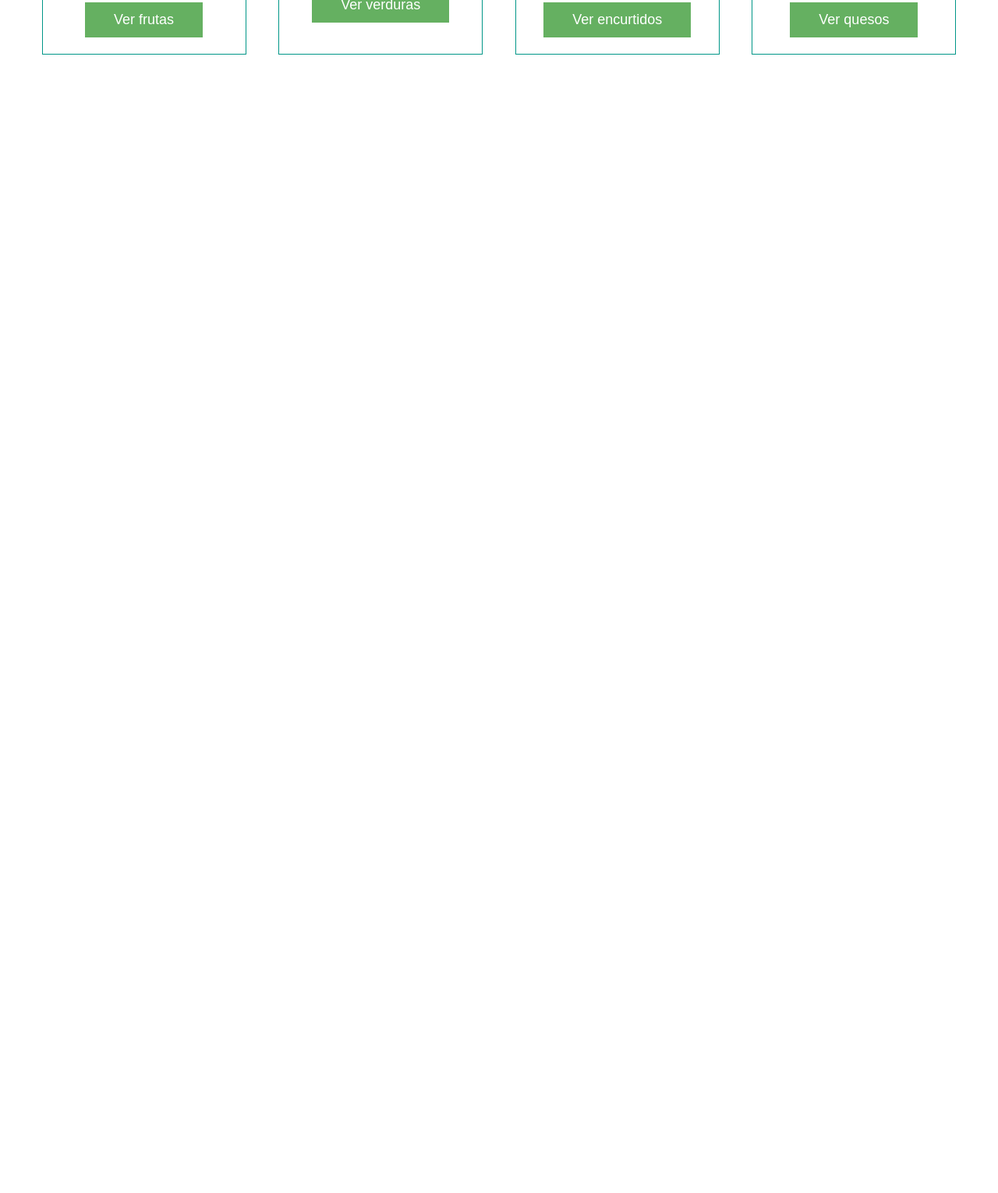
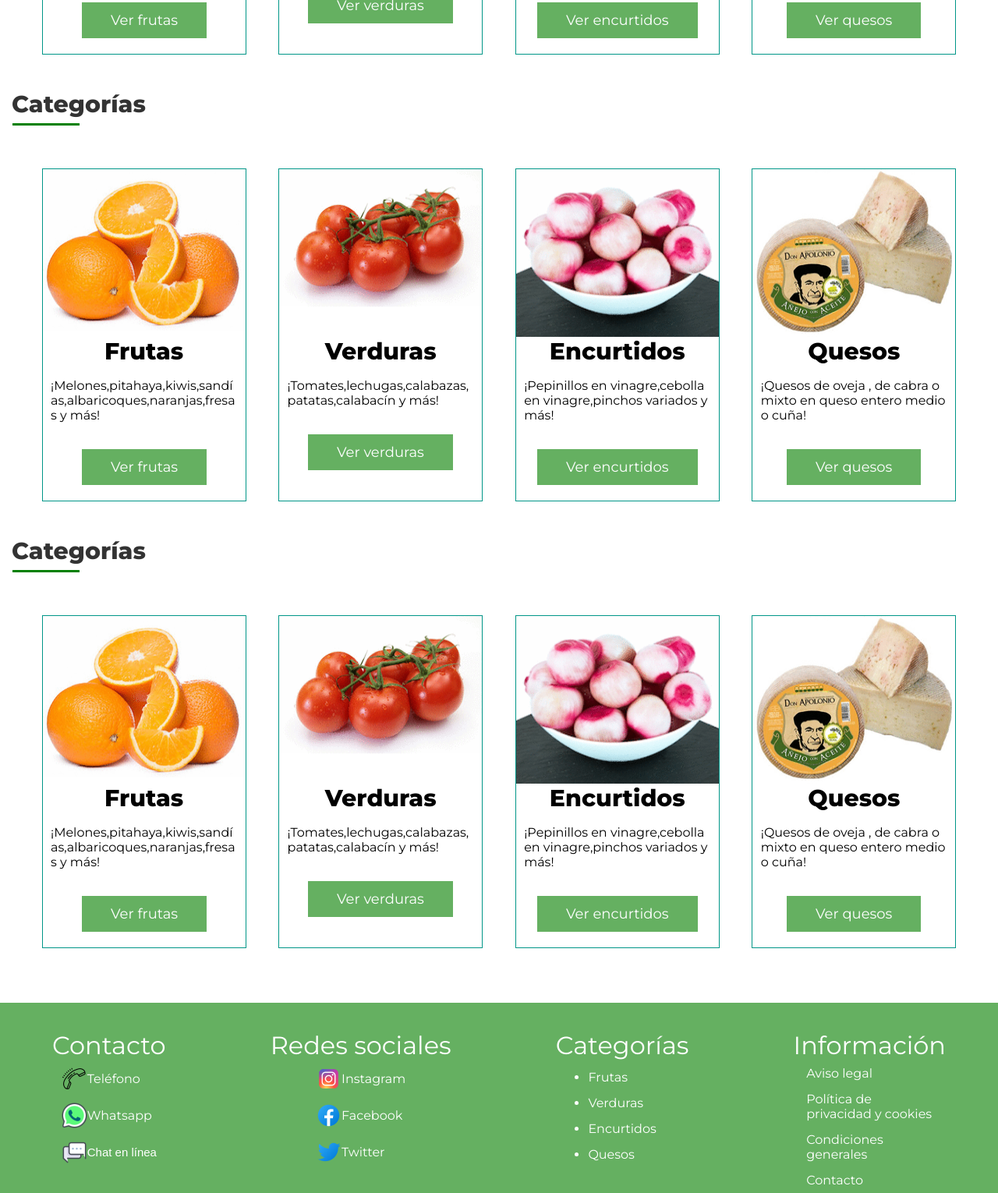
Before and after one commit to ASANCHEZWEB/HORTICURITA-GATSBY, a Gatsby site: page / in a window 1280 px wide. Shown: the part 1068-2598 px from the top of the page at 78% size. Before the commit the page ends 1138 px from the top, so only its background shows below. Built offline with nearby package versions, Linux system fonts and the light colour scheme; Gatsby itself is replaced by a stand-in of ours.

Commit message:
añadido el footer terminado

```diff
--- /dev/null
+++ b/src/components/footer.js
@@ -0,0 +1,75 @@
+import React from "react";
+import "../styles/footer.css"
+import GetImage from "../components/getImage"
+import { Link } from "gatsby"
+let Footer =(props)=>{
+
+
+
+
+    return(
+        <footer>
+        <div className="contactoFooter">
+        <span>Contacto</span>
+        <div>
+              <a href="tel:+34612345678">
+                  <GetImage imageName="icono-telefono-negro.png" altText="icono telefono negro"/>
+                  Teléfono
+              </a>
+              <a href="https://api.whatsapp.com/send?phone=34612345678">
+                  <GetImage imageName="icono-whatsapp.png" altText="icono whatsapp"/>
+                  Whatsapp
+              </a>
+             <button>
+             <GetImage imageName="icono-chat.png" altText="icono chat"/>
+             Chat en línea
+             </button></div>
+
+        </div>
+        <div className="contactoFooter">
+        <span>Redes sociales</span>
+        <div>
+        <a target="_blank" href="https://www.instagram.com/horticurita.es/" rel="noreferrer">
+                  <GetImage imageName="instagram-icono.png" altText="icono instagram"/>
+                  Instagram
+              </a>
+              <a target="_blank" href="https://www.facebook.com/Horticurita-110947830690065" rel="noreferrer">
+                  <GetImage imageName="icono-facebook.png" altText="icono facebook"/>
+                  Facebook
+              </a>
+              <a  target="_blank" href="https://twitter.com/horticurita.es" rel="noreferrer" >
+                  <GetImage imageName="icono-twitter.png" altText="icono twitter"/>
+                  Twitter
+              </a>
+
+            </div>
+
+        </div>
+        <div className="categoriesFooter">
+        <span>Categorías</span>
+        <div>
+        <ul>
+            <li><Link to="/frutas">Frutas</Link></li>
+            <li><Link to="/verduras">Verduras</Link></li>
+            <li><Link to="/encurtidos">Encurtidos</Link></li>
+            <li><Link to="/quesos">Quesos</Link></li>
+        </ul>
+            </div>
+        </div>
+        <div className="informacionFooter">
+        <span>Información</span>
+        <div>
+        <ul>
+            <li><Link to="/aviso-legal">Aviso legal</Link></li>
+            <li><Link to="/politica-de-privacidad-y-cookies">Política de privacidad y cookies</Link></li>
+            <li><Link to="/condiciones-generales">Condiciones generales</Link></li>
+            <li><Link to="/contacto">Contacto</Link></li>
+        </ul>
+            </div>
+        </div>
+      </footer>
+    )
+}
+
+
+export default Footer
--- a/src/pages/index.js
+++ b/src/pages/index.js
@@ -9,9 +9,9 @@ import gifVerduras from "../images/categoria-verduras.gif";
 import gifEncurtidos from "../images/categoria-encurtidos.gif";
 import gifQuesos from "../images/categoria-quesos.gif";
 import {Helmet} from "react-helmet";
+import Footer from "../components/footer"
+let Home = (props) => {
 
-let Home = (props) => {
-  //console.log(props.data.file.childImageSharp.fluid)
   return (
     <>
     <Helmet>
@@ -53,13 +53,23 @@ let Home = (props) => {
               ¡Melones,pitahaya,kiwis,sandías,albaricoques,naranjas,fresas y
               más!
             </p>
-            <button>Ver frutas</button>
+            <Link
+              className="animate__animated animate__pulse animate__infinite"
+              to="/frutas"
+            >
+              Ver frutas
+            </Link>
           </div>
           <div className="categoryItem">
             <img alt="verduras" src={gifVerduras} />
             <span>Verduras</span>
             <p>¡Tomates,lechugas,calabazas,patatas,calabacín y más!</p>
-            <button>Ver verduras</button>
+            <Link
+              className="animate__animated animate__pulse animate__infinite"
+              to="/verduras"
+            >
+              Ver verduras
+            </Link>
           </div>
           <div className="categoryItem">
             <img alt="encurtidos" src={gifEncurtidos} />
@@ -67,7 +77,12 @@ let Home = (props) => {
             <p>
               ¡Pepinillos en vinagre,cebolla en vinagre,pinchos variados y más!
             </p>
-            <button>Ver encurtidos</button>
+            <Link
+              className="animate__animated animate__pulse animate__infinite"
+              to="/encurtidos"
+            >
+              Ver encurtidos
+            </Link>
           </div>
           <div className="categoryItem">
             <img alt="quesos" src={gifQuesos} />
@@ -75,10 +90,135 @@ let Home = (props) => {
             <p>
               ¡Quesos de oveja , de cabra o mixto en queso entero medio o cuña!
             </p>
-            <button>Ver quesos</button>
+            <Link
+              className="animate__animated animate__pulse animate__infinite"
+              to="/quesos"
+            >
+              Ver quesos
+            </Link>
           </div>
         </div>
       </section>
+      <section id="sectionTwoHome">
+        <div className="categories">
+          <h2>Categorías</h2>
+          <hr></hr>
+        </div>
+        <div className="containerCategories">
+          <div className="categoryItem">
+            <img alt="frutas" src={gifFrutas} />
+            <span>Frutas</span>
+            <p>
+              ¡Melones,pitahaya,kiwis,sandías,albaricoques,naranjas,fresas y
+              más!
+            </p>
+            <Link
+              className="animate__animated animate__pulse animate__infinite"
+              to="/frutas"
+            >
+              Ver frutas
+            </Link>
+          </div>
+          <div className="categoryItem">
+            <img alt="verduras" src={gifVerduras} />
+            <span>Verduras</span>
+            <p>¡Tomates,lechugas,calabazas,patatas,calabacín y más!</p>
+            <Link
+              className="animate__animated animate__pulse animate__infinite"
+              to="/verduras"
+            >
+              Ver verduras
+            </Link>
+          </div>
+          <div className="categoryItem">
+            <img alt="encurtidos" src={gifEncurtidos} />
+            <span>Encurtidos</span>
+            <p>
+              ¡Pepinillos en vinagre,cebolla en vinagre,pinchos variados y más!
+            </p>
+            <Link
+              className="animate__animated animate__pulse animate__infinite"
+              to="/encurtidos"
+            >
+              Ver encurtidos
+            </Link>
+          </div>
+          <div className="categoryItem">
+            <img alt="quesos" src={gifQuesos} />
+            <span>Quesos</span>
+            <p>
+              ¡Quesos de oveja , de cabra o mixto en queso entero medio o cuña!
+            </p>
+            <Link
+              className="animate__animated animate__pulse animate__infinite"
+              to="/quesos"
+            >
+              Ver quesos
+            </Link>
+          </div>
+        </div>
+      </section>
+      <section id="sectionTwoHome">
+        <div className="categories">
+          <h2>Categorías</h2>
+          <hr></hr>
+        </div>
+        <div className="containerCategories">
+          <div className="categoryItem">
+            <img alt="frutas" src={gifFrutas} />
+            <span>Frutas</span>
+            <p>
+              ¡Melones,pitahaya,kiwis,sandías,albaricoques,naranjas,fresas y
+              más!
+            </p>
+            <Link
+              className="animate__animated animate__pulse animate__infinite"
+              to="/frutas"
+            >
+              Ver frutas
+            </Link>
+          </div>
+          <div className="categoryItem">
+            <img alt="verduras" src={gifVerduras} />
+            <span>Verduras</span>
+            <p>¡Tomates,lechugas,calabazas,patatas,calabacín y más!</p>
+            <Link
+              className="animate__animated animate__pulse animate__infinite"
+              to="/verduras"
+            >
+              Ver verduras
+            </Link>
+          </div>
+          <div className="categoryItem">
+            <img alt="encurtidos" src={gifEncurtidos} />
+            <span>Encurtidos</span>
+            <p>
+              ¡Pepinillos en vinagre,cebolla en vinagre,pinchos variados y más!
+            </p>
+            <Link
+              className="animate__animated animate__pulse animate__infinite"
+              to="/encurtidos"
+            >
+              Ver encurtidos
+            </Link>
+          </div>
+          <div className="categoryItem">
+            <img alt="quesos" src={gifQuesos} />
+            <span>Quesos</span>
+            <p>
+              ¡Quesos de oveja , de cabra o mixto en queso entero medio o cuña!
+            </p>
+            <Link
+              className="animate__animated animate__pulse animate__infinite"
+              to="/quesos"
+            >
+              Ver quesos
+            </Link>
+          </div>
+        </div>
+      </section>
+
+<Footer/>
     </>
   );
 };
--- /dev/null
+++ b/src/styles/footer.css
@@ -0,0 +1,98 @@
+footer {
+    background-color: #0880009e;
+    display: flex;
+    justify-content: space-around;
+    flex-wrap: wrap;
+    margin-top: 70px;
+}
+
+footer>div {
+    padding-top: 35px;
+}
+
+.contactoFooter {
+    display: flex;
+    flex-direction: column;
+    font-family: 'Montserrat';
+    align-items: center;
+    color: white;
+}
+
+.contactoFooter>div>a {
+    display: flex;
+    text-decoration: none;
+    color: white;
+    align-items: center;
+    padding: 7px 0px;
+}
+
+.contactoFooter>span {
+    font-size: 2em;
+}
+
+.contactoFooter>div>a>div {
+    width: 33px;
+}
+
+.contactoFooter>div>button {
+    display: flex;
+    background: none;
+    border: none;
+    color: white;
+    font-size: 15px;
+    align-items: center;
+    padding: 7px 0px;
+    outline: none;
+    touch-action: manipulation;
+    cursor: pointer;
+}
+
+.contactoFooter>div>button>div {
+    width: 33px;
+}
+
+.categoriesFooter{
+    font-family: 'Montserrat';
+    color: white;
+    display: flex;
+    flex-direction: column;
+    align-items: center;
+}
+.categoriesFooter>span{
+    font-size: 2em;
+}
+.categoriesFooter>div>ul{
+    list-style: disc;
+    margin-top: 5px;
+}
+.categoriesFooter>div>ul>li{
+    padding: 7px 0px;
+}
+.categoriesFooter>div>ul>li>a{
+    text-decoration: none;
+    color:white;
+}
+
+.informacionFooter{
+    font-family: 'Montserrat';
+    display: flex;
+    flex-direction: column;
+    align-items: center;
+    color: white;
+}
+.informacionFooter>div{
+    width: 162px;
+}
+.informacionFooter>span{
+    font-size: 2em;
+}
+.informacionFooter>div>ul>li{
+    padding: 7px 0px;
+}
+.informacionFooter>div>ul{
+    list-style: none;
+}
+.informacionFooter>div>ul>li>a{
+    text-decoration: none;
+    color: white;
+}
--- a/src/styles/home.css
+++ b/src/styles/home.css
@@ -58,13 +58,15 @@
     font-family: 'Montserrat';
     flex-direction: column;
 }
-
+.categoryItem>div{
+    width: 215px;
+}
 .categoryItem>span {
     font-weight: 800;
     font-size: 30px;
 }
 
-.categoryItem>button {
+.categoryItem>a {
     background-color: #0880009e;
     color: white;
     border: none;
@@ -73,6 +75,7 @@
     touch-action: manipulation;
     margin-top: 18px;
     outline: none;
+    text-decoration: none;
 }
 
 .categoryItem>p {
```
Also changed, not shown: src/pages/quesos.js (added, +19 -0 lines), src/images/icono-chat.png (added), src/images/icono-facebook.png (added), src/images/icono-telefono-negro.png (added), src/images/icono-twitter.png (added), src/images/icono-whatsapp.png (added), src/images/instagram-icono.png (added).
